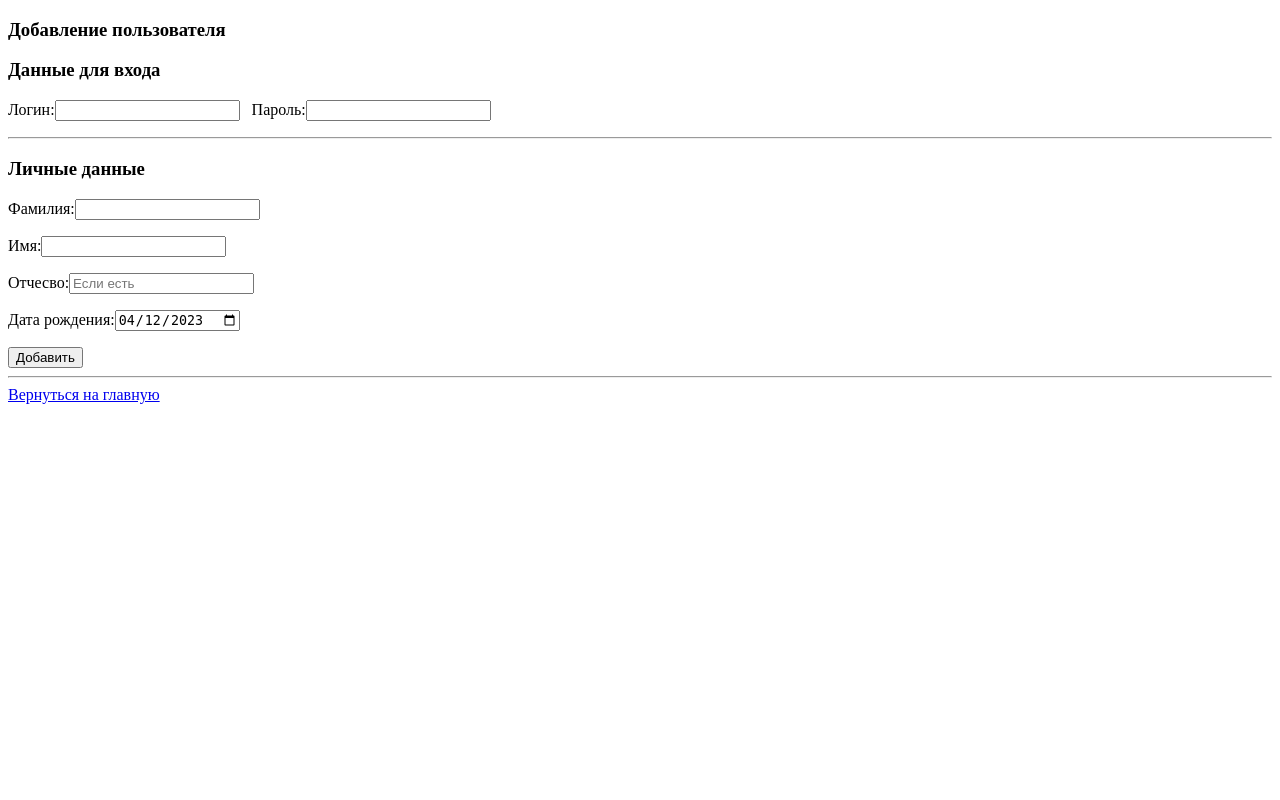
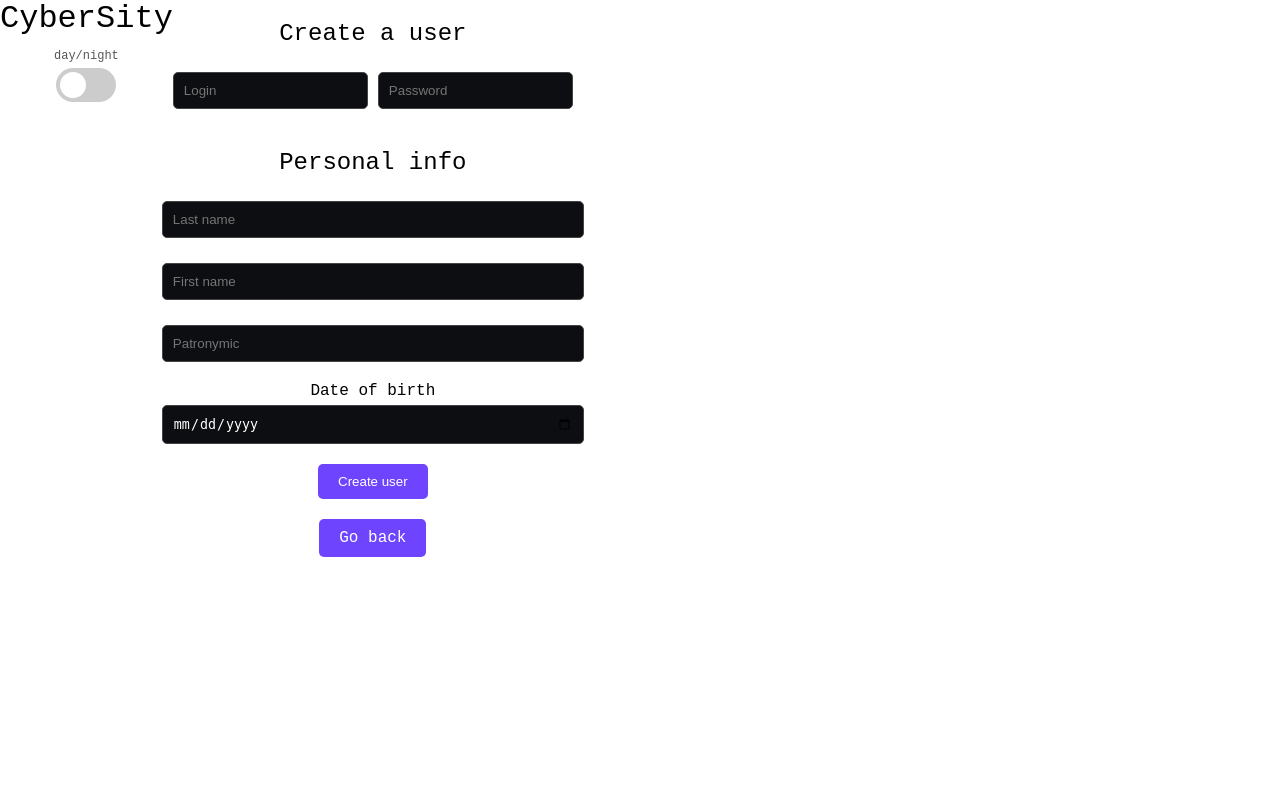
Before and after one commit to yadumayu/cybercity0.1, a PHP site: page /source/CreateUser.php in a window 1280 px wide. Run offline with PHP 8.4, Linux system fonts and the light colour scheme.

Commit message:
Add files via upload

```diff
--- a/source/CreateUser.php
+++ b/source/CreateUser.php
@@ -1,6 +1,10 @@
 <?php
 require_once "config.php";
-if (isset($_POST["username"]) && isset($_POST["password"])){
+
+$message = '';
+$message_type = '';
+
+if ($_SERVER["REQUEST_METHOD"] == "POST" && isset($_POST["username"]) && isset($_POST["password"])) {
     $username = mysqli_real_escape_string($DataBase, trim($_POST["username"]));
     $password = mysqli_real_escape_string($DataBase, password_hash(trim($_POST["password"]), PASSWORD_DEFAULT));
     $surname = mysqli_real_escape_string($DataBase, trim($_POST["surname"]));
@@ -8,15 +12,70 @@
     $patronymic = mysqli_real_escape_string($DataBase, trim($_POST["patronymic"]));
     $dob = mysqli_real_escape_string($DataBase, trim($_POST["dob"]));
 
-	$sql = "INSERT INTO Users (username, password, status, surname, firstname,patronymic, dob) VALUES ('$username', '$password', 'student' ,'$surname', '$firstname', '$patronymic', '$dob')";
-	if(mysqli_query($DataBase, $sql)){
-        echo "<h3 style='background-color: green'>Данные успешно добавлены</h3>";
-    } else{
-        echo "Ошибка: " . mysqli_error($DataBase);
+    $sql = "INSERT INTO Users (username, password, status, surname, firstname, patronymic, dob) VALUES ('$username', '$password', 'student', '$surname', '$firstname', '$patronymic', '$dob')";
+    if (mysqli_query($DataBase, $sql)) {
+        $message = 'Data successfully added';
+        $message_type = 'success';
+    } else {
+        $message = 'Error: ' . mysqli_error($DataBase);
+        $message_type = 'error';
     }
     mysqli_close($DataBase);
 }
+?>
 
-include '../templates/TemplatesCreateUser.php'
+<!DOCTYPE html>
+<html>
+<head>
+    <title>Create User</title>
+    <meta charset="utf-8" />
+    <link rel="stylesheet" href="main.css">
+</head>
+<body>
+    <div class="container">
+        <div class="left">
+            <h1>CyberSity</h1>
+			<div class="switch-wrapper">
+                <p class="switch-label">day/night</p>
+                <label class="switch">
+                    <input type="checkbox" id="themeToggle">
+                    <span class="slider round"></span>
+                </label>
+            </div>
+        </div>
+        <div class="right">
+            <div class="content">
+                <h2>Create a user</h2>
+                <form action="<?php echo htmlspecialchars($_SERVER["PHP_SELF"]); ?>" method="post">
+                    <div class="form-group">
+                        <input type="text" name="username" placeholder="Login" required>
+                        <input type="password" name="password" placeholder="Password" required>
+                    </div>
+                    <h2>Personal info</h2>
+                    <input type="text" name="surname" placeholder="Last name" required>
+                    <input type="text" name="firstname" placeholder="First name" required>
+                    <input type="text" name="patronymic" placeholder="Patronymic" required>
+                    <label for="dob">Date of birth</label>
+                    <input type="date" name="dob" required>
+                    <input type="submit" value="Create user">
+                </form>
+                <a href="../source/MainPage.php">Go back</a>
+            </div>
+        </div>
+    </div>
 
-?>
+    <?php if ($message): ?>
+        <div class="notification <?php echo $message_type; ?>" id="notification"><?php echo $message; ?></div>
+        <script>
+            document.addEventListener("DOMContentLoaded", function() {
+                var notification = document.getElementById("notification");
+                notification.style.bottom = "20px";
+                setTimeout(function() {
+                    notification.style.bottom = "-50px";
+                }, 5000);
+            });
+        </script>
+    <?php endif; ?>
+	<script src="main.js"></script>
+</body>
+</html>
--- /dev/null
+++ b/source/main.css
@@ -0,0 +1,249 @@
+[data-theme="dark"] {
+    .left {
+        flex: 0.25;
+        background-color: #20232A;
+        padding: 20px;
+        display: flex;
+        justify-content: flex-start;
+        align-items: flex-start;
+        flex-direction: column;
+        color: #FFF;
+    }
+    .right {
+        flex: 0.75;
+        background-color: #0D0E11;
+        display: flex;
+        justify-content: center;
+        align-items: center;
+        color: #FFF;
+    }
+}
+[data-theme="light"] {
+    .left {
+        flex: 0.25;
+        background-color: #aab5d1;
+        color:#0D0E11;
+        padding: 20px;
+        display: flex;
+        justify-content: flex-start;
+        align-items: flex-start;
+        flex-direction: column;
+    }
+    .right {
+        flex: 0.75;
+        background-color: #ffffff;
+        color:#0D0E11;
+        display: flex;
+        justify-content: center;
+        align-items: center;
+    }
+
+}
+[data-theme="light"] input[type="text"],
+[data-theme="light"] input[type="password"],
+[data-theme="light"] input[type="date"] {
+    color: #333; /* Цвет текста для светлой темы */
+    background-color: #e1e1e1;
+
+}
+[data-theme="light"] th{color: white}
+[data-theme="dark"] input[type="text"],
+[data-theme="dark"] input[type="password"],
+[data-theme="dark"] input[type="date"] {
+    color: #eee; /* Цвет текста для темной темы */
+
+}
+
+body {
+    display: flex;
+    height: 100vh;
+    margin: 0;
+    font-family: 'Courier New', Courier, monospace;
+
+
+}
+.container {
+    display: flex;
+    flex: 1;
+}
+
+
+.content {
+    max-width: 400px;
+    text-align: center;
+}
+h1 {
+    font-size: 2em;
+    font-weight: normal;
+    margin: 0;
+}
+h2 {
+    font-size: 1.5em;
+    font-weight: normal;
+    margin-bottom: 20px;
+}
+table {
+    width: 100%;
+    border-collapse: collapse;
+}
+th, td {
+    padding: 10px;
+    border: 1px solid #444;
+    text-align: center;
+}
+th {
+    background-color: #3E3F45;
+}
+a {
+    display: inline-block;
+    padding: 10px 20px;
+    margin-top: 20px;
+    border-radius: 5px;
+    background-color: #6E44FF;
+    color: #FFF;
+    text-decoration: none;
+    text-align: center;
+}
+a:hover {
+    background-color: #5A37CC;
+}
+form {
+    display: flex;
+    flex-direction: column;
+    align-items: center;
+}
+.form-group {
+    display: flex;
+    gap: 10px;
+    width: 100%;
+    justify-content: space-between;
+}
+.form-group input {
+    width: 48%;
+}
+input[type="text"], input[type="password"], input[type="date"] {
+    width: 100%;
+    padding: 10px;
+    margin: 5px 0 20px 0;
+    border: 1px solid #444;
+    border-radius: 5px;
+    background-color: #0D0E11;
+    color: #FFF;
+}
+input[type="submit"] {
+    padding: 10px 20px;
+    border-radius: 5px;
+    background-color: #6E44FF;
+    color: #FFF;
+    border: none;
+    cursor: pointer;
+}
+input[type="submit"]:hover {
+    background-color: #5A37CC;
+}
+a {
+    display: inline-block;
+    padding: 10px 20px;
+    margin-top: 20px;
+    border-radius: 5px;
+    background-color: #6E44FF;
+    color: #FFF;
+    text-decoration: none;
+}
+a:hover {
+    background-color: #5A37CC;
+}
+.notification {
+    position: fixed;
+    bottom: -50px;
+    left: 50%;
+    transform: translateX(-50%);
+    min-width: 300px;
+    background-color: #4BB543;
+    color: white;
+    padding: 15px;
+    border-radius: 5px;
+    text-align: center;
+    transition: bottom 0.3s ease-in-out;
+}
+.notification.error {
+    background-color: #E74C3C;
+}
+/* Styles for toggle switch */
+.switch {
+    position: relative;
+    display: inline-block;
+    width: 60px;
+    height: 34px;
+}
+
+.switch input {
+    opacity: 0;
+    width: 0;
+    height: 0;
+}
+
+.slider {
+    position: absolute;
+    cursor: pointer;
+    top: 0;
+    left: 0;
+    right: 0;
+    bottom: 0;
+    background-color: #ccc;
+    -webkit-transition: .4s;
+    transition: .4s;
+}
+
+.slider:before {
+    position: absolute;
+    content: "";
+    height: 26px;
+    width: 26px;
+    left: 4px;
+    bottom: 4px;
+    background-color: white;
+    -webkit-transition: .4s;
+    transition: .4s;
+}
+
+input:checked + .slider {
+    background-color: #2196F3;
+}
+
+input:focus + .slider {
+    box-shadow: 0 0 1px #2196F3;
+}
+
+input:checked + .slider:before {
+    -webkit-transform: translateX(26px);
+    -ms-transform: translateX(26px);
+    transform: translateX(26px);
+}
+
+/* Round sliders */
+.slider.round {
+    border-radius: 34px;
+}
+
+.slider.round:before {
+    border-radius: 50%;
+}
+
+/* Styles for switch-wrapper */
+.switch-wrapper {
+    display: flex;
+    flex-direction: column;
+    align-items: center;
+
+    bottom: 20px; /* Отступ от нижней границы родительского контейнера */
+    left: 50%;
+
+    text-align: center;
+}
+
+.switch-label {
+    font-size: 12px;
+    margin-bottom: 5px;
+    color: #555; /* Color of the label text */
+}
--- /dev/null
+++ b/source/main.js
@@ -0,0 +1,18 @@
+// Check for theme preference in local storage
+const currentTheme = localStorage.getItem('theme');
+
+// Apply the saved theme or default to light theme
+if (currentTheme) {
+    document.documentElement.setAttribute('data-theme', currentTheme);
+}
+
+// Toggle between light and dark themes
+document.getElementById('themeToggle').addEventListener('change', function() {
+    if (this.checked) {
+        document.documentElement.setAttribute('data-theme', 'dark');
+        localStorage.setItem('theme', 'dark');
+    } else {
+        document.documentElement.setAttribute('data-theme', 'light');
+        localStorage.setItem('theme', 'light');
+    }
+});
```
Also changed, not shown: source/StudentGrade.php (+45 -25 lines), source/authenticate.php (+11 -10 lines). Lines whose indentation alone changed are shown as unchanged.
